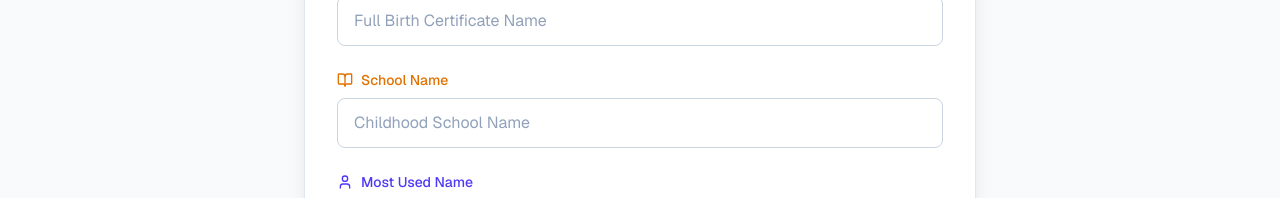
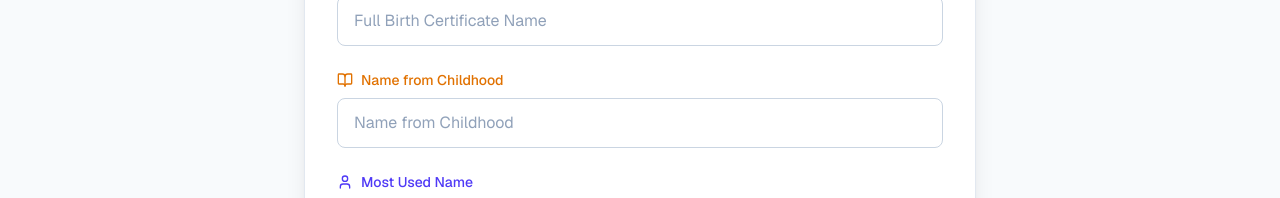
Before and after one commit to Sid-1524/numero-scope-next, a Next.js app: page /app in a window 1280 px wide. Shown: the part 272-470 px from the top of the page. Built offline with nearby package versions, Linux system fonts and the light colour scheme.

Commit message:
reverted

```diff
--- a/app/app/page.tsx
+++ b/app/app/page.tsx
@@ -392,8 +392,8 @@ export default function NumeroScope() {
               </div>
 
               <div className="space-y-2">
-                <label className="flex items-center gap-2 text-sm font-medium text-amber-600"><BookOpen size={16} /> School Name</label>
-                <input type="text" name="schoolName" placeholder="Childhood School Name" value={inputs.schoolName} onChange={handleInputChange} className="w-full px-4 py-3 transition-all bg-white border outline-none rounded-lg border-slate-300 focus:ring-2 focus:ring-purple-500 placeholder:text-slate-400"/>
+                <label className="flex items-center gap-2 text-sm font-medium text-amber-600"><BookOpen size={16} /> Name from Childhood</label>
+                <input type="text" name="schoolName" placeholder="Name from Childhood" value={inputs.schoolName} onChange={handleInputChange} className="w-full px-4 py-3 transition-all bg-white border outline-none rounded-lg border-slate-300 focus:ring-2 focus:ring-purple-500 placeholder:text-slate-400"/>
               </div>
 
               <div className="space-y-2">
```
